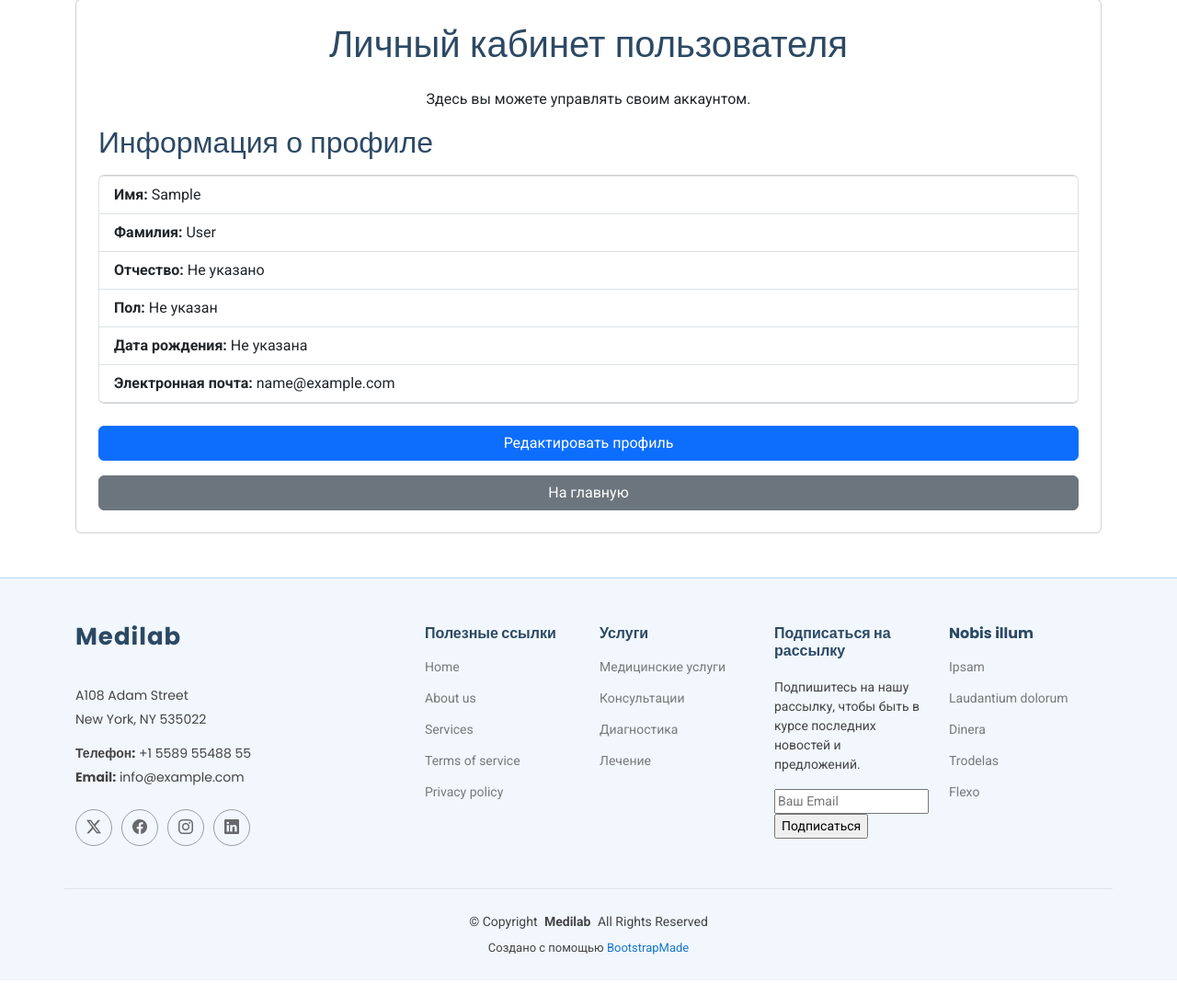
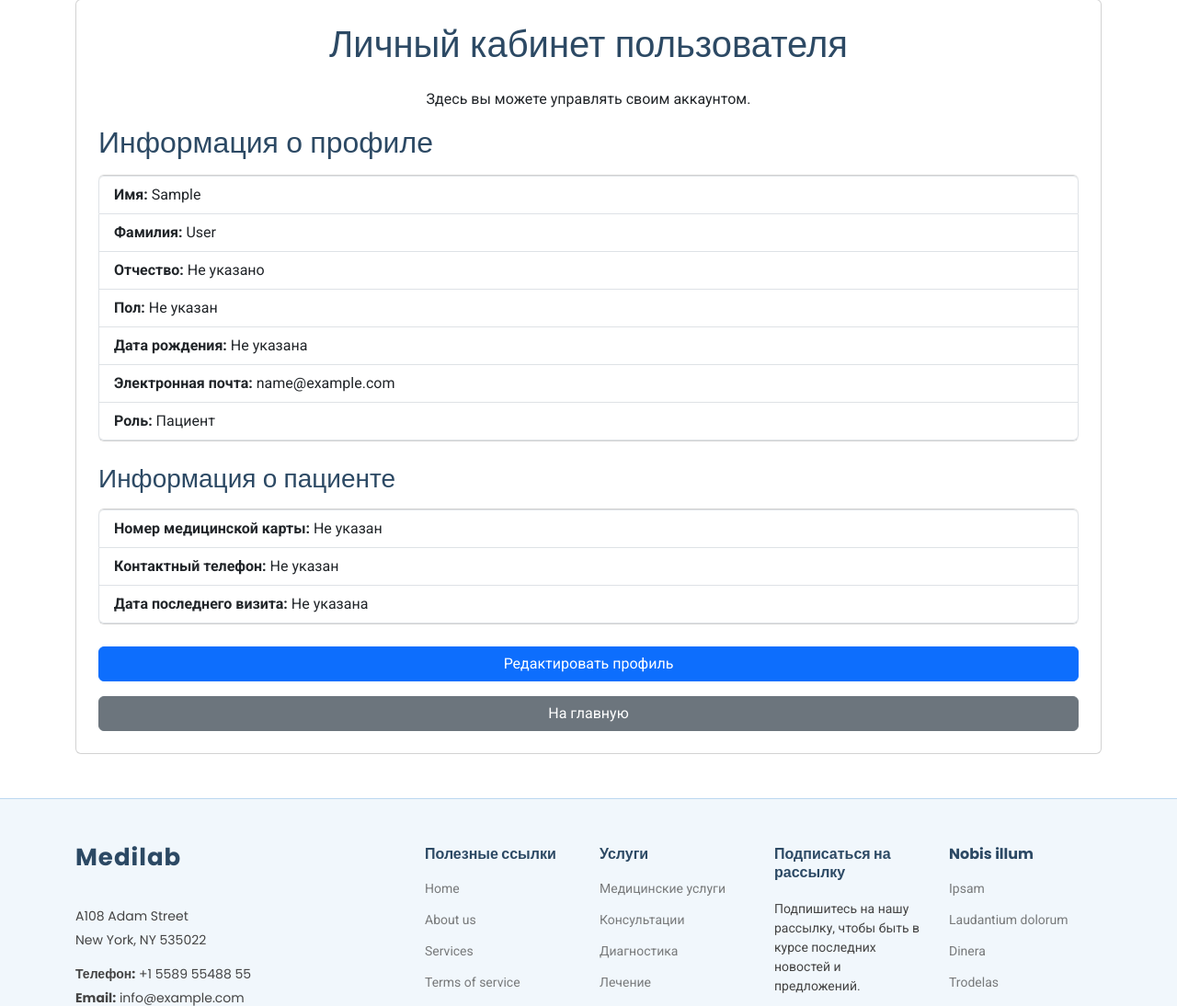
Before and after one commit to aruytehno/getmed.pro, a Django app: page /account/ in a window 1280 px wide. Shown: the part 162-1256 px from the top of the page at 92% size. Before the commit the page ends 1228 px from the top, so only its background shows below. Run offline with Django 5.2, Linux system fonts and the light colour scheme; the visitor is signed in with stand-in values (Sample User, id 1); data comes from the database, SQL or seed files in the repository; some libraries are stand-ins or nearby versions.

Commit message:
Добавил роли пациент/доктор

```diff
--- a/get_med/users/models.py
+++ b/get_med/users/models.py
@@ -5,10 +5,16 @@ from django.db.models.signals import post_save
 
 
 class Profile(models.Model):
+    USER_ROLES = [
+        ('doctor', 'Доктор'),
+        ('patient', 'Пациент'),
+    ]
+
     # Связь с моделью User
     user = models.OneToOneField(User, on_delete=models.CASCADE)
 
     # Дополнительные поля профиля
+    role = models.CharField(max_length=7, choices=USER_ROLES, default='patient')
     middle_name = models.CharField(max_length=30, blank=True, default='')
     gender = models.CharField(max_length=6, choices=[('male', 'Мужской'), ('female', 'Женский')], blank=True, default='')
     birth_date = models.DateField(null=True, blank=True)
--- a/get_med/users/templates/account.html
+++ b/get_med/users/templates/account.html
@@ -31,7 +31,43 @@
                     {% endif %}
                 </li>
                 <li class="list-group-item"><strong>Электронная почта:</strong> {{ profile.user.email|default:"Не указана" }}</li>
+                <li class="list-group-item"><strong>Роль:</strong>
+                    {% if role == "doctor" %}
+                        Доктор
+                    {% elif role == "patient" %}
+                        Пациент
+                    {% else %}
+                        Не указана
+                    {% endif %}
+                </li>
             </ul>
+
+            <!-- Дополнительные данные для доктора -->
+            {% if role == "doctor" %}
+                <h3 class="mb-3">Информация о докторе</h3>
+                <ul class="list-group mb-4">
+                    <li class="list-group-item"><strong>Специализация:</strong> {{ profile.specialization|default:"Не указана" }}</li>
+                    <li class="list-group-item"><strong>Опыт работы:</strong> {{ profile.experience|default:"Не указан" }} лет</li>
+                    <li class="list-group-item"><strong>Контактный телефон:</strong> {{ profile.contact_phone|default:"Не указан" }}</li>
+                </ul>
+            {% endif %}
+
+            <!-- Дополнительные данные для пациента -->
+            {% if role == "patient" %}
+                <h3 class="mb-3">Информация о пациенте</h3>
+                <ul class="list-group mb-4">
+                    <li class="list-group-item"><strong>Номер медицинской карты:</strong> {{ profile.medical_card_number|default:"Не указан" }}</li>
+                    <li class="list-group-item"><strong>Контактный телефон:</strong> {{ profile.contact_phone|default:"Не указан" }}</li>
+                    <li class="list-group-item"><strong>Дата последнего визита:</strong>
+                        {% if profile.last_visit %}
+                            {{ profile.last_visit|date:"d-m-Y" }}
+                        {% else %}
+                            Не указана
+                        {% endif %}
+                    </li>
+                </ul>
+            {% endif %}
+
             <!-- Кнопка для редактирования профиля -->
             <a href="{% url 'edit_profile' %}" class="btn btn-primary w-100 mb-3">Редактировать профиль</a>
         {% else %}
--- a/get_med/users/views.py
+++ b/get_med/users/views.py
@@ -110,9 +110,13 @@ def account_view(request):
         messages.warning(request, 'Ваш профиль отсутствует. Пожалуйста, создайте его.')
         return redirect('edit_profile')
 
-    # Передаем в контекст данные профиля и пользователя
+    # Проверяем роль пользователя
+    user_role = getattr(profile, 'role', 'Не указана')  # Используем getattr для избежания ошибки, если role отсутствует
+
+    # Передаем в контекст данные профиля, пользователя и роль
     context = {
         'user': request.user,
         'profile': profile,
+        'role': user_role,
     }
     return render(request, 'account.html', context)
```
Also changed, not shown: get_med/users/forms.py (+12 -2 lines), get_med/users/templates/edit_profile.html (+8 -0 lines).
